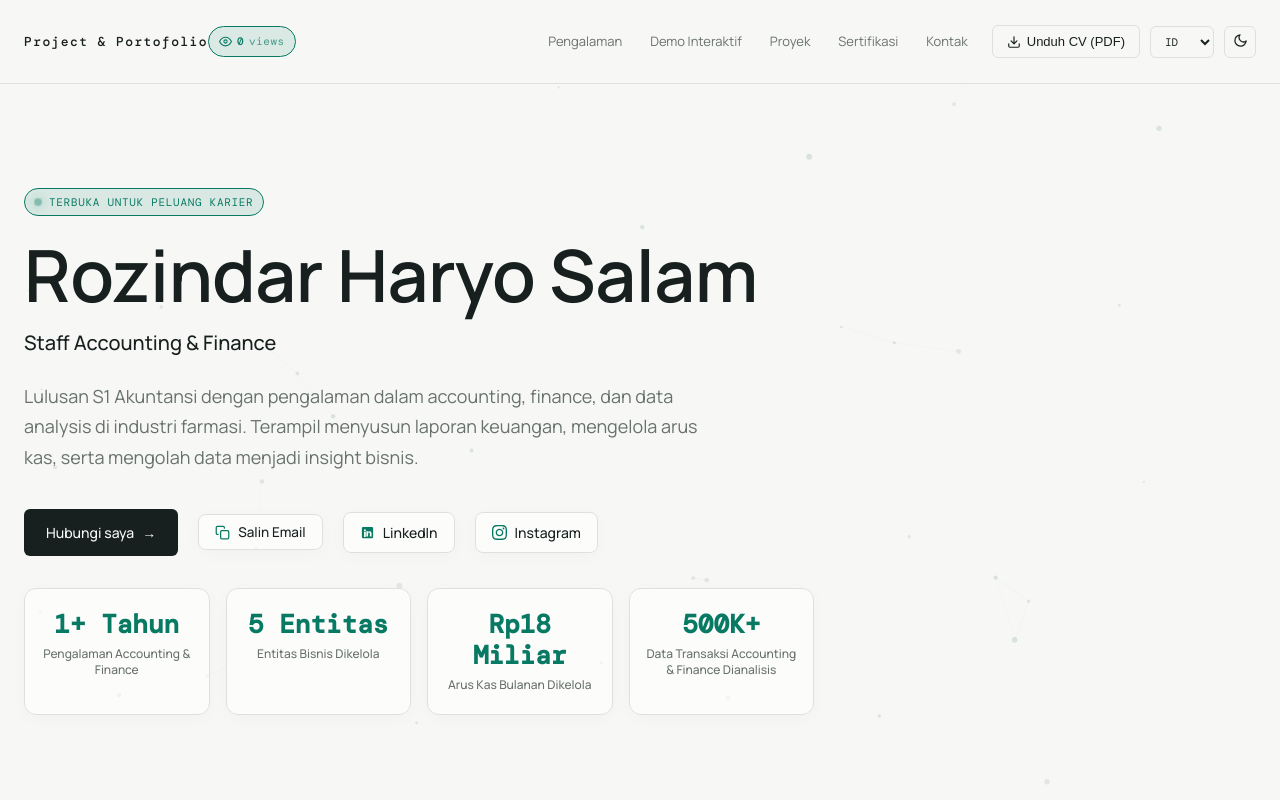
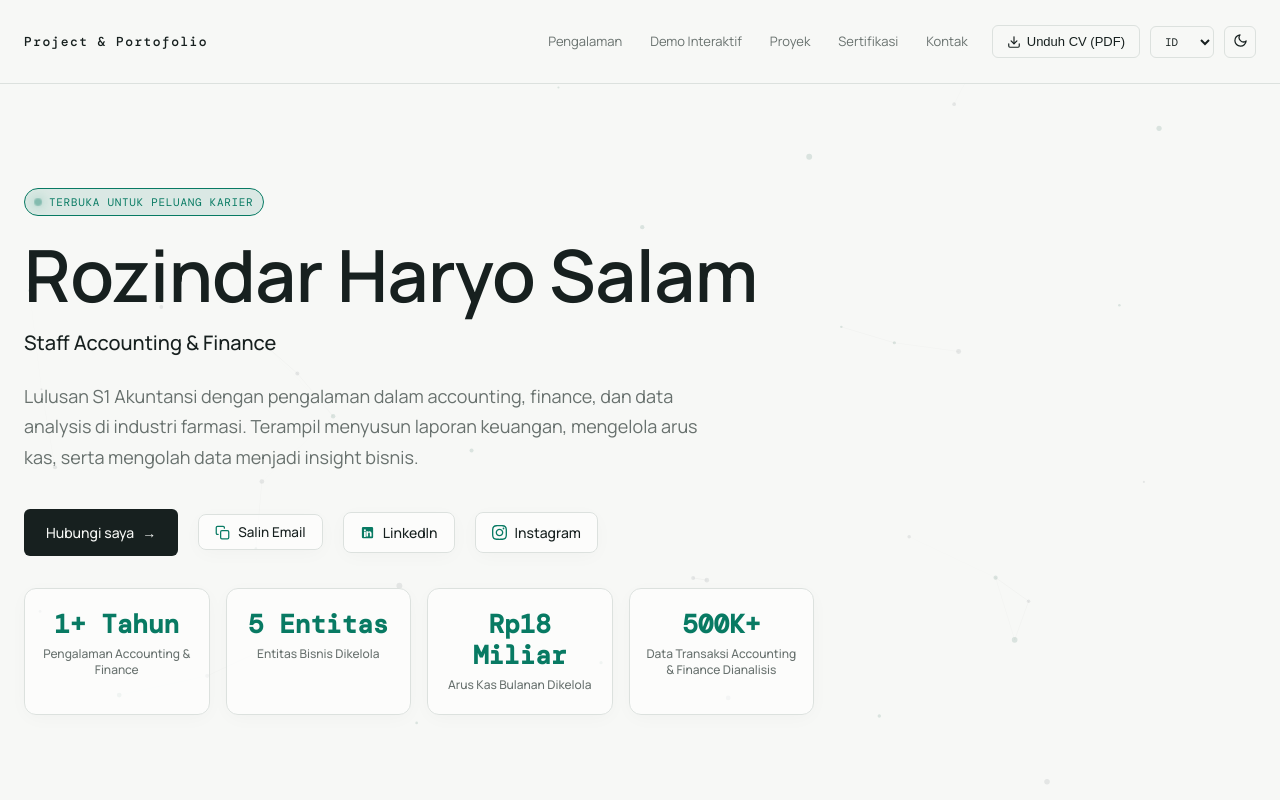
Before and after one commit to Rz17-code/Portofolio-Aryo, a Next.js app: page / in a window 1280 px wide. Shown: the top 800 px of the page. Built offline with nearby package versions, Linux system fonts and the light colour scheme; no server answers; the database is empty.

Commit message:
refactor: move visitor counter from header to footer

```diff
--- a/app/page.js
+++ b/app/page.js
@@ -229,7 +229,6 @@ export default function Home() {
 
         <header className="site-header">
           <a className="wordmark" href="#top" onClick={(e) => handleNavClick(e, 'top')} aria-label={profile.fullName}>{profile.shortName}</a>
-          <VisitorCounter />
           <nav aria-label="Primary navigation">
             <a href="#experience" className={activeSection === 'experience' ? 'active' : ''} onClick={(e) => handleNavClick(e, 'experience')}>{t(copy.navExperience)}</a>
             <a href="#demo" className={activeSection === 'demo' ? 'active' : ''} onClick={(e) => handleNavClick(e, 'demo')}>{t(copy.navDemo)}</a>
@@ -476,6 +475,7 @@ export default function Home() {
         </div>
         <footer style={{ display: 'flex', alignItems: 'center', justifyContent: 'space-between', flexWrap: 'wrap', gap: '12px' }}>
           <span>&copy; {new Date().getFullYear()} {profile.fullName}</span>
+          <VisitorCounter />
         </footer>
       </main>
     </>
```
